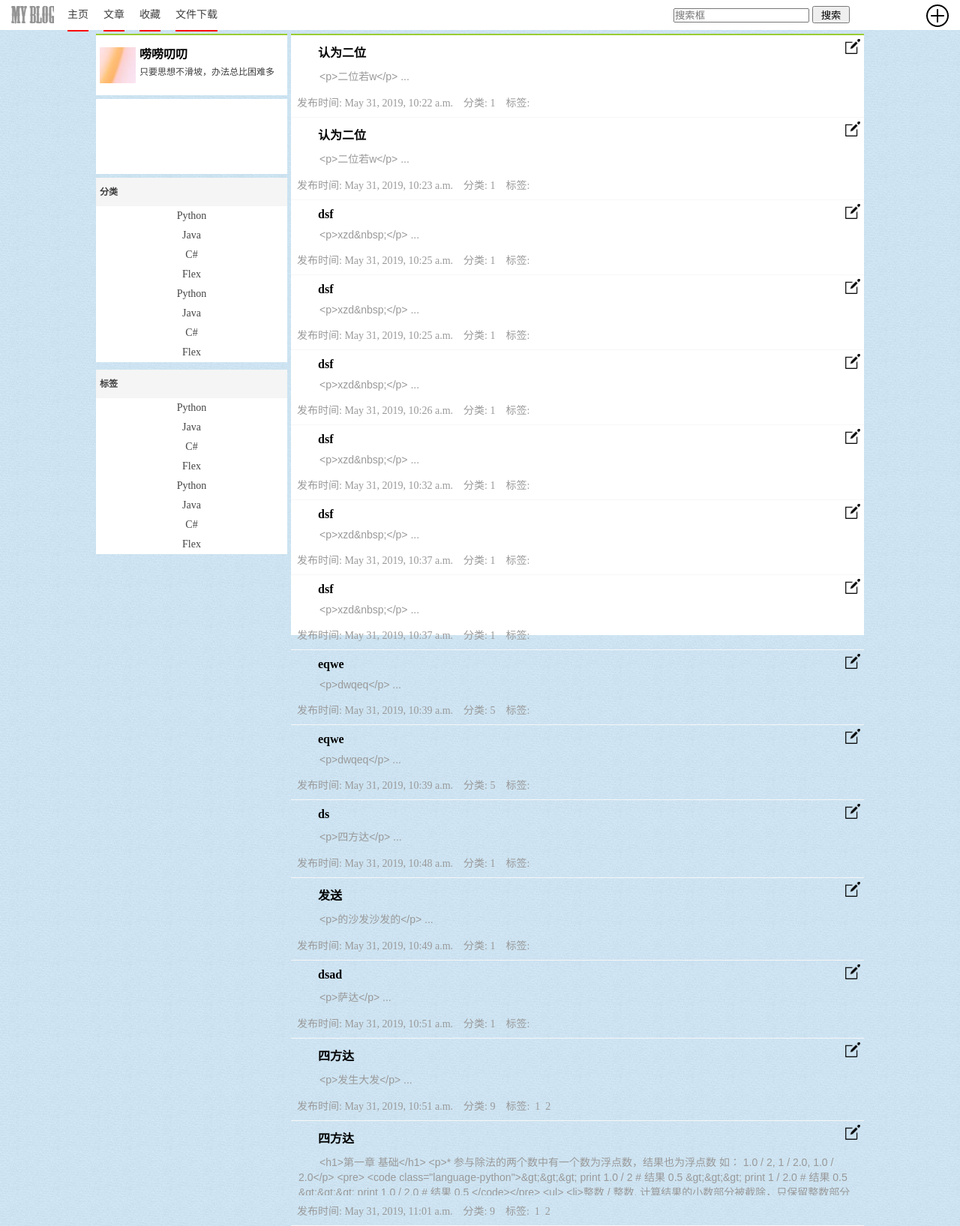
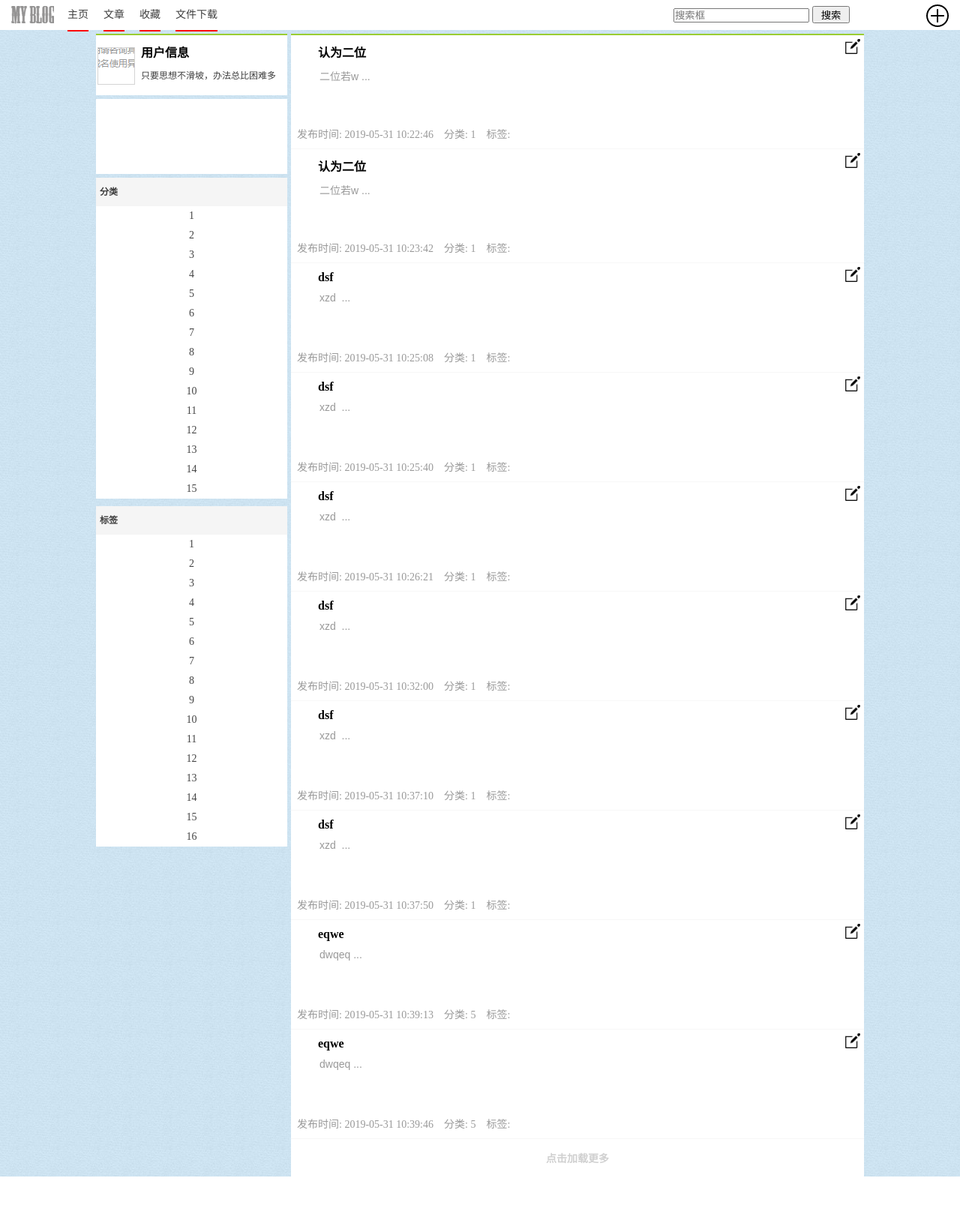
Before and after one commit to Mr-hongji/PersonalBlog, a Django app: page /blog/index.html in a window 1280 px wide. Shown: the whole page at 75% size. After the commit the page ends 1569 px from the top, so only its background shows below. Run offline with Django 3.2, Linux system fonts and the light colour scheme; data comes from the database, SQL or seed files in the repository; some libraries are stand-ins or nearby versions.

Commit message:
首页文章用户信息分类标签数据显示

```diff
--- a/blog/models.py
+++ b/blog/models.py
@@ -10,6 +10,9 @@
 
     class Meta:
         verbose_name_plural = '用户信息'
+
+    def natural_key(self):
+        return {'id':self.pk, 'uname':self.uname}
 
     def __str__(self):
         return self.uname
@@ -36,6 +39,9 @@
     class Meta:
         verbose_name_plural = '分类'
 
+    def natural_key(self):
+        return self.name
+
     def __str__(self):
         return self.name
 
@@ -45,5 +51,8 @@
     class Meta:
         verbose_name_plural = '标签'
 
+    def natural_key(self):
+        return self.name
+
     def __str__(self):
         return self.name
--- a/blog/templatetags/CustomFilter.py
+++ b/blog/templatetags/CustomFilter.py
@@ -1,12 +1,14 @@
 from django import template
 from django.utils.html import conditional_escape
 from django.utils.safestring import mark_safe
+import re
 
 register = template.Library()
 
 @register.simple_tag
 def substringFilter(arg1):
-    return arg1[0:300]+'...'
+    re.sub(r'<\/?.+?>', '', arg1)
+    return re.sub(r' ','', re.sub(r'<\/?.+?>', '', arg1))[0:300]+'...'
 
 @register.simple_tag
 def list2String(arg1):
--- a/blog/urls.py
+++ b/blog/urls.py
@@ -11,4 +11,5 @@
     path('addArticleTag/', views.addArticleTag),
     path('delArticleTag/', views.delArticleTag),
     path('addArticle/', views.addArticle),
+    path('getArticles/', views.getArticles),
 ]
--- a/blog/views.py
+++ b/blog/views.py
@@ -1,20 +1,42 @@
 from django.shortcuts import render, HttpResponse
 from blog import models
+from django.core import serializers
 
 import json
 # Create your views here.
 
 def index(request):
-    ret = models.Article.objects.all()
-    return render(request, 'index.html',{'articles':ret})
+    ret_user = models.UserInfo.objects.all()
+
+    return render(request, 'index.html',{'userinfo':ret_user, 'classify':getClassify(), 'tag':getTag()})
+
+def getArticles(request):
+
+    pgnum = int(request.GET.get('pgnum', 0))
+    pageSize = 10
+    ret = {'pgnum': pgnum+1, 'data':None}
+    start_index = pgnum * pageSize
+    end_index = pgnum * pageSize + pageSize
+    ret_article = models.Article.objects.all()[start_index:end_index]
+
+    json_data = serializers.serialize('json', ret_article, use_natural_foreign_keys=True)
+    print(json_data)
+    ret['data'] = json_data
+    return HttpResponse(json.dumps(ret))
 
 def clock(request):
     return render(request, 'clock.html')
 
 def addBlog(request):
+    return render(request, 'add_blog.html', {'classify_ret':getClassify(), 'tag_ret':getTag()})
+
+def getClassify():
     classify_ret = models.Classify.objects.all()
+    return classify_ret
+
+def getTag():
     tag_ret = models.Tag.objects.all()
-    return render(request, 'add_blog.html', {'classify_ret':classify_ret, 'tag_ret':tag_ret})
+    return tag_ret
 
 def addArticleClassify(request):
     msg = {'action':'updateArticleClassify', 'msg':None, 'status':None}
--- a/static/css/index.css
+++ b/static/css/index.css
@@ -115,7 +115,7 @@
 
 .content {
 	width: 100%;
-	height: 800px;
+
 	position: relative;
 	top: 45px;
 }
@@ -132,11 +132,6 @@
 	background: #FFFFFF;
 	border-top: 2px yellowgreen solid;
 
-}
-
-.banner  h4 {
-	margin-left: 53px;
-	margin-top: 12px;
 }
 
 .addblog{
@@ -156,26 +151,61 @@
 	color: #3D3D3D;
 }
 
-.banner .uhead{
+.banner .uinfoDiv{
 	width: 100%;
 	height: 80px;
-	background-color: #000000;
-	margin-left: 5px;
-	background: url(../images/user_head.png) no-repeat left center;
+	background-color: #ffffff;
 }
 
+.uinfoDiv .uhead{
+	width: 48px;
+	height: 48px;
+	float: left;
+	margin-top: 16px;
+	margin-left: 2px;
+	border: 1px #d4d4d4 solid;
+}
+
+.uinfoDiv  h4 {
+	margin-left: 8px;
+	margin-top: 10px;
+	float: left;
+}
+
+.uinfoDiv p{
+	float: left;
+	margin-left: 8px;
+	margin-top: 10px;
+}
 .banner img{
 	height: 48px;
 }
-
 .content .rightContent {
-	height: 100%;
 	position: absolute;
 	left: 260px;
 	right: 0;
 	background: #FFFFFF;
 	/*background: cadetblue;*/
 	border-top: 2px yellowgreen solid;
+}
+
+.rightContent .articlesDiv{
+
+}
+
+.rightContent .load_more{
+	text-align: center;
+}
+
+.rightContent .load_more a{
+	display: inline-block;
+	padding: 15px 0px;
+    width: 150px;
+    text-decoration: none;
+     color: #d0d0d0;
+    text-align: center;
+    font-size: 14px;
+    font-weight: bold;
 }
 
 .footer {
@@ -345,7 +375,7 @@
 
 .articleSummery{
 	text-indent:2em;
-	max-height: 50px;
+	height: 62px;
 	overflow: hidden;
 	font-size:14px;
 	font-family: arial;
--- a/templates/clock.html
+++ b/templates/clock.html
@@ -7,7 +7,7 @@
 		<script src="../static/js/jquery.js"></script>
 	</head>
 
-	<body>
+	<body style="width:255px;height:100px;" >
 
 		<div class="box" id="clock">
 		    <!-- 日期 -->
--- a/templates/index.html
+++ b/templates/index.html
@@ -3,8 +3,80 @@
 	<head>
 		<meta charset="UTF-8">
 		<title></title>
-		<link rel="stylesheet" href="../static/css/index.css"/>
+		<link rel="stylesheet" href="../static/css/index.css?rn=11"/>
+        <script src="../static/js/jquery.js"></script>
         {% load  CustomFilter %}
+
+        <script>
+
+            window.onload=function(){
+                loadMore(0);
+            };
+
+            function loadMore(pgnum){
+
+                var load_over = '已加载到最后';
+                var click_load_more = '点击加载更多';
+                var no_data = '暂无文章';
+
+                if($('.rightContent').find('.load_more').find('a').text() == load_over){
+                    return;
+                }
+
+                $.ajax({
+                    url:'getArticles/',
+                    data:{pgnum:pgnum},
+                    dataType:'json',
+                    success:function (data) {
+
+                        var pgnum = data.pgnum;
+                        var article_data = JSON.parse(data.data);
+                        console.log(article_data);
+                        if(article_data){
+                            $(article_data).each(function(index,item){
+                                if(item && item.fields){
+                                    var tags_str='';
+                                    var arr_tags = item.fields.tag;
+                                    for (i in arr_tags){
+                                        tags_str += arr_tags[i] +' ';
+                                    }
+                                    var date_str = strFormat2Date(item.fields.createTime);
+                                   var summery_str = item.fields.content.replace(/<\/?.+?>/g,"").replace(/ /g,"").substring(0,300) + '...';
+
+                                    article_str = '<div class="article"><p class="blog_op"><a href="editBlog/?id='+ item.pk +'" class="blog_edit"></a></p><h4 class="articleTitle">'+ item.fields.title +'</h4><p class="articleSummery">'+ summery_str +'</p><div class="article_info"><span>发布时间: '+ date_str +' &nbsp;&nbsp;&nbsp;分类: '+ item.fields.classify +' &nbsp;&nbsp;&nbsp;标签: '+ tags_str +'</span></div></div>';
+                                }
+                                 $('.articlesDiv').append(article_str);
+                            });
+                            console.log(article_data.length);
+                            var el_a = $('.rightContent').find('.load_more').find('a');
+                            if(article_data.length < 10){
+                                if(pgnum == 1 && article_data.length == 0){
+                                    $(el_a).text(no_data);
+                                }
+                                else{
+                                    $(el_a).text(load_over);
+                                }
+                            }
+                            else{
+                                $(el_a).attr("onclick","loadMore("+pgnum+")");
+                                $(el_a).text(click_load_more);
+                            }
+                        }
+                    }
+                })
+            }
+            function strFormat2Date(str){
+                var datetime = new Date(str);
+                var year = datetime.getFullYear();
+                var month = datetime.getMonth() + 1 < 10 ? "0" + (datetime.getMonth() + 1) : datetime.getMonth() + 1;
+                var date = datetime.getDate() < 10 ? "0" + datetime.getDate() : datetime.getDate();
+                var hour = datetime.getHours()< 10 ? "0" + datetime.getHours() : datetime.getHours();
+                var minute = datetime.getMinutes()< 10 ? "0" + datetime.getMinutes() : datetime.getMinutes();
+                var second = datetime.getSeconds()< 10 ? "0" + datetime.getSeconds() : datetime.getSeconds();
+                return year + "-" + month + "-" + date+" "+hour+":"+minute+":"+second;
+            }
+
+        </script>
 	</head>
 	<body>
 		<div class="nav">
@@ -33,92 +105,48 @@
 		<div class="main">
 			<div class="content">
 				<div class="leftContent">
+                    <!-- 用户信息 -->
 					<div class="banner">
-						<div class="uhead clearfix" >
-							<h4>唠唠叨叨</h4>
-							<p class="chickenSoup">只要思想不滑坡，办法总比困难多</p>
-
-						</div>
+                        {% for u in userinfo %}
+                            <div class="uinfoDiv clearfix">
+                                <div class="uhead" style="background: url('../{{ u.img }}') no-repeat center;"></div>
+                                <h4>{{ u.uname }}</h4>
+                                <p class="chickenSoup">{{ u.chickenSoup }}</p>
+						    </div>
+                        {% endfor %}
 					</div>
-
+					<!-- 时间 -->
 					<div class="calendarDiv">
 						<iframe class="clockFrame" scrolling="no"
-							 src="clock.html" width="100%" height="100%">
+							 src="clock.html" style="width: 255px;height: 100px">
 						</iframe>
 					</div>
-
+					<!-- 文章分类 -->
 					<div class="articleClassify">
 						<h4>分类</h4>
 						<ul>
-							<li><a href="#">Python</a></li>
-							<li><a href="#">Java</a></li>
-							<li><a href="#">C#</a></li>
-							<li><a href="#">Flex</a></li>
-							<li><a href="#">Python</a></li>
-							<li><a href="#">Java</a></li>
-							<li><a href="#">C#</a></li>
-							<li><a href="#">Flex</a></li>
+                            {% for c in classify %}
+                                <li><a href="#">{{ c.name }}</a></li>
+                            {% endfor %}
+
 						</ul>
 					</div>
+                    <!--  文章标签  -->
 					<div class="articleTag articleClassify">
 						<h4>标签</h4>
 						<ul>
-							<li><a href="#">Python</a></li>
-							<li><a href="#">Java</a></li>
-							<li><a href="#">C#</a></li>
-							<li><a href="#">Flex</a></li>
-							<li><a href="#">Python</a></li>
-							<li><a href="#">Java</a></li>
-							<li><a href="#">C#</a></li>
-							<li><a href="#">Flex</a></li>
+							 {% for t in tag %}
+                                <li><a href="#">{{ t.name }}</a></li>
+                            {% endfor %}
 						</ul>
 					</div>
-
 				</div>
 				<div class="rightContent">
-                    {% for article in articles %}
-                        <div class="article">
-                            <p class="blog_op">
-                                <a href="editBlog/?id={{ article.id }}" class="blog_edit"></a>
-                                <!--<a href="#" class="blog_del"></a>-->
-                            </p>
+                    <!-- 文章 -->
+                    <div class="articlesDiv">
 
-                            <h4 class="articleTitle">
-                                {{ article.title }}
-                            </h4>
-                            <p class="articleSummery">
-
-                                {% substringFilter article.content %}
-                            </p>
-
-
-                            <div class="article_info">
-                                <span>发布时间: {{ article.createTime }} &nbsp;&nbsp;&nbsp;分类: {{ article.classify.name }} &nbsp;&nbsp;&nbsp;标签:
-                                    {% for tag in article.tag.all %}
-                                       &nbsp;{{ tag.name }}
-                                {% endfor %}
-                                </span>
-                            </div>
-					    </div>
-                    {% endfor %}
-
-
-{#					<div class="article">#}
-{#						<p class="blog_op">#}
-{#							<a href="#" class="blog_edit"></a>#}
-{#						</p>#}
-{#						<h4 class="articleTitle">#}
-{#							发到公司打工说过说过是否是#}
-{#						</h4>#}
-{#						<p class="articleSummery">#}
-{#							#}
-{#							发生的发生发生发发送发发大发生大发打算法#}
-{#						</p>#}
-{#						#}
-{#						<div class="article_info">#}
-{#							<span>2019-03-31 14:02:36 &nbsp;&nbsp;&nbsp;分类: 122 &nbsp; 是de &nbsp;&nbsp;&nbsp;标签:	2、3</span>#}
-{#						</div>#}
-{#					</div>#}
+                    </div>
+                    <p class="load_more"><a href="javascript:void(0)"></a></p>
 				</div>
 			</div>
 
```
Also changed, not shown: PersonalBlog/settings.py (line endings or trailing spaces).
